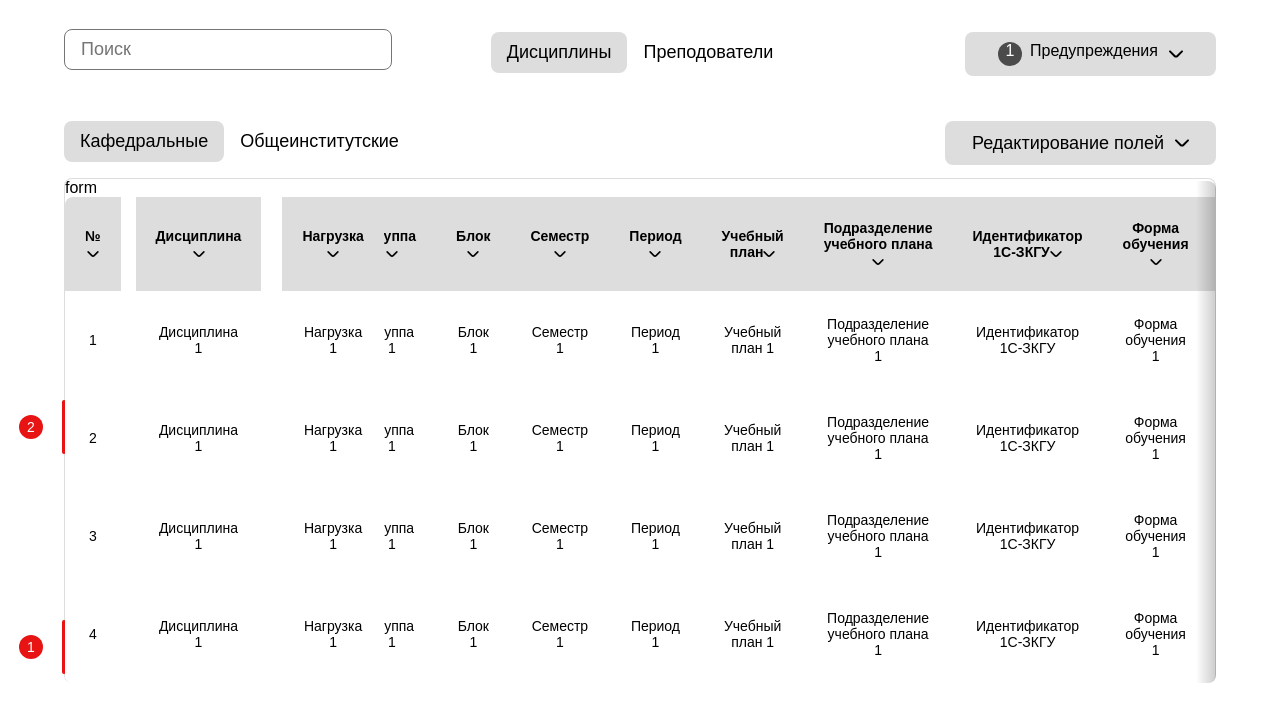
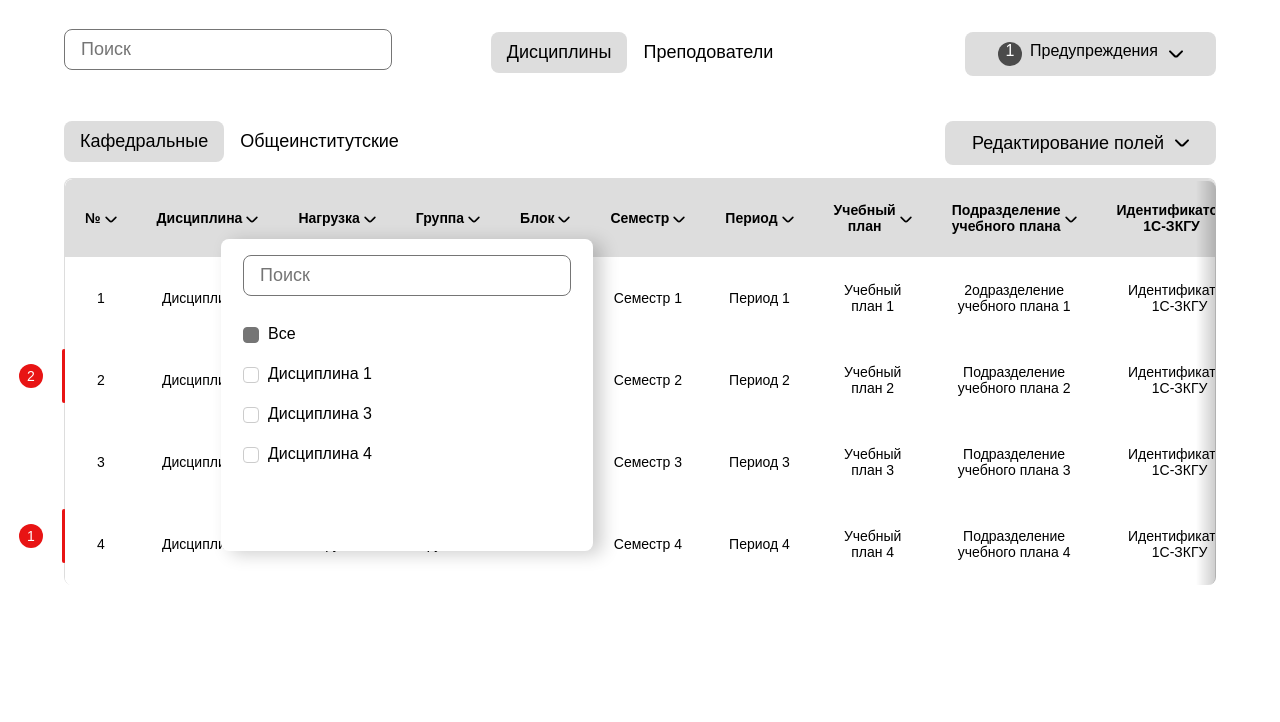
Before and after one commit to simai1/workloadICTIS, a React (Create React App) app in the folder workload/: page / in a window 1280 px wide. Both pictures are taken after a click on the element "Дисциплина". Shown: the top 722 px of the page. Built offline with nearby package versions, Linux system fonts and the light colour scheme; a web font is replaced by a local one.

Commit message:
SamplePoints

```diff
--- a/workload/src/components/TableDisciplines/TableDisciplines.jsx
+++ b/workload/src/components/TableDisciplines/TableDisciplines.jsx
@@ -5,6 +5,7 @@ import EditInput from "../EditInput/EditInput";
 import { useDispatch, useSelector } from "react-redux";
 import ContextMenu from "../../ui/ContextMenu/ContextMenu";
 import { NotificationForm } from "../../ui/NotificationForm/NotificationForm";
+import { SamplePoints } from "../../ui/SamplePoints/SamplePoints";
 
 function TableDisciplines() {
   const [updatedHeader, setUpdatedHeader] = useState([]); // State to hold the updated table headers
@@ -13,18 +14,31 @@ function TableDisciplines() {
   const [selectedComponent, setSelectedComponent] = useState("cathedrals");
   const [isHovered, setIsHovered] = useState(false);
   const [position, setPosition] = useState({ x: 0, y: 0 });
+  const [positionFigth, setPositionFigth] = useState({ x: 0, y: 0 });
   const [idRow, setIdrow] = useState(0);
-  const [isSelectionOfItemsShow, setSelectionOfItemsShow] = useState(false);
+  const [isSamplePointsShow, setSamplePointsShow] = useState(false);
+  const [isSamplePointsData, setSamplePointsData] = useState("");
 
+  // при нажатии на кружок уведомления
   const handleClic = (el, index) => {
     setIsHovered(!isHovered);
+    setSamplePointsShow(false);
     setPosition({ x: el.clientX - 50, y: el.clientY - 300 });
     setIdrow(index);
     console.log(index);
   };
 
-  const clickFigth = () => {
-    setSelectionOfItemsShow(!isSelectionOfItemsShow);
+  // фильтры к отдельной колонке
+  const clickFigth = (el, index) => {
+    setSamplePointsShow(!isSamplePointsShow);
+    setIsHovered(false);
+    setPositionFigth({ x: el.clientX - 50, y: el.clientY - 100 });
+    setSamplePointsData(
+      // выбор уникальных значений для каждой группы
+      tableData
+        .map((item) => item[Object.keys(item)[index]])
+        .filter((value, i, arr) => arr.indexOf(value) === i)
+    );
   };
 
   const notice = [
@@ -58,7 +72,7 @@ function TableDisciplines() {
       semester: "Семестр 1",
       period: "Период 1",
       studyPlan: "Учебный план 1",
-      studyPlanUnit: "Подразделение учебного плана 1",
+      studyPlanUnit: "2одразделение учебного плана 1",
       studyPlanUnitId: "Идентификатор 1С-ЗКГУ",
       educationForm: "Форма обучения 1",
       educationLevel: "Уровень подготовки 1",
@@ -75,71 +89,71 @@ function TableDisciplines() {
     {
       id: 2,
       discipline: "Дисциплина 1",
-      workload: "Нагрузка 1",
-      group: "Группа 1",
-      block: "Блок 1",
-      semester: "Семестр 1",
-      period: "Период 1",
-      studyPlan: "Учебный план 1",
-      studyPlanUnit: "Подразделение учебного плана 1",
+      workload: "Нагрузка 2",
+      group: "Группа 2",
+      block: "Блок 2",
+      semester: "Семестр 2",
+      period: "Период 2",
+      studyPlan: "Учебный план 2",
+      studyPlanUnit: "Подразделение учебного плана 2",
       studyPlanUnitId: "Идентификатор 1С-ЗКГУ ",
-      educationForm: "Форма обучения 1",
-      educationLevel: "Уровень подготовки 1",
-      trainingDirection: "Направление подготовки (специальность) 1",
-      profile: "Профиль 1",
-      educationalProgram: "Образовательная программа 1",
-      studentCount: "Количество студентов 1",
-      hours: "Часы 1",
-      classroomHours: "Аудиторные часы 1",
-      ratingControlHours: "Часы рейтинг-контроль 1",
-      zetCount: "Количество в ЗЕТ 1",
-      teacher: "Преподаватель 1",
+      educationForm: "Форма обучения 2",
+      educationLevel: "Уровень подготовки 2",
+      trainingDirection: "Направление подготовки (специальность) 2",
+      profile: "Профиль 2",
+      educationalProgram: "Образовательная программа 2",
+      studentCount: "Количество студентов 2",
+      hours: "Часы 2",
+      classroomHours: "Аудиторные часы 2",
+      ratingControlHours: "Часы рейтинг-контроль 2",
+      zetCount: "Количество в ЗЕТ 2",
+      teacher: "Преподаватель 2",
     },
     {
       id: 3,
-      discipline: "Дисциплина 1",
-      workload: "Нагрузка 1",
+      discipline: "Дисциплина 3",
+      workload: "Нагрузка 3",
       group: "Группа 1",
-      block: "Блок 1",
-      semester: "Семестр 1",
-      period: "Период 1",
-      studyPlan: "Учебный план 1",
-      studyPlanUnit: "Подразделение учебного плана 1",
+      block: "Блок 3",
+      semester: "Семестр 3",
+      period: "Период 3",
+      studyPlan: "Учебный план 3",
+      studyPlanUnit: "Подразделение учебного плана 3",
       studyPlanUnitId: "Идентификатор 1С-ЗКГУ ",
-      educationForm: "Форма обучения 1",
-      educationLevel: "Уровень подготовки 1",
-      trainingDirection: "Направление подготовки (специальность) 1",
-      profile: "Профиль 1",
-      educationalProgram: "Образовательная программа 1",
-      studentCount: "Количество студентов 1",
-      hours: "Часы 1",
-      classroomHours: "Аудиторные часы 1",
-      ratingControlHours: "Часы рейтинг-контроль 1",
-      zetCount: "Количество в ЗЕТ 1",
-      teacher: "Преподаватель 1",
+      educationForm: "Форма обучения 3",
+      educationLevel: "Уровень подготовки 3",
+      trainingDirection: "Направление подготовки (специальность) 3",
+      profile: "Профиль 3",
+      educationalProgram: "Образовательная программа 3",
+      studentCount: "Количество студентов 3",
+      hours: "Часы 3",
+      classroomHours: "Аудиторные часы 3",
+      ratingControlHours: "Часы рейтинг-контроль 3",
+      zetCount: "Количество в ЗЕТ 3",
+      teacher: "Преподаватель 3",
     },
     {
       id: 4,
-      discipline: "Дисциплина 1",
-      workload: "Нагрузка 1",
-      group: "Группа 1",
-      block: "Блок 1",
-      semester: "Семестр 1",
-      period: "Период 1",
-      studyPlan: "Учебный план 1",
-      studyPlanUnit: "Подразделение учебного плана 1",
+      discipline: "Дисциплина 4",
+      workload: "Нагрузка 4",
+      group: "Группа 2",
+      block: "Блок 4",
+      semester: "Семестр 4",
+      period: "Период 4",
+      studyPlan: "Учебный план 4",
+      studyPlanUnit: "Подразделение учебного плана 4",
       studyPlanUnitId: "Идентификатор 1С-ЗКГУ ",
-      educationForm: "Форма обучения 1",
-      educationLevel: "Уровень подготовки 1",
-      trainingDirection: "Направление подготовки (специальность) 1",
-      profile: "Профиль 1",
-      educationalProgram: "Образовательная программа 1",
-      studentCount: "Количество студентов 1",
-      hours: "Часы 1",
-      classroomHours: "Аудиторные часы 1",
-      ratingControlHours: "Часы рейтинг-контроль 1",
-      zetCount: "Количество в ЗЕТ 1",
-      teacher: "Преподаватель 1",
+      educationForm: "Форма обучения 4",
+      educationLevel: "Уровень подготовки 4",
+      trainingDirection: "Направление подготовки (специальность) 4",
+      profile: "Профиль 4",
+      educationalProgram: "Образовательная программа 4",
+      studentCount: "Количество студентов 4",
+      hours: "Часы 4",
+      classroomHours: "Аудиторные часы 4",
+      ratingControlHours: "Часы рейтинг-контроль 4",
+      zetCount: "Количество в ЗЕТ 4",
+      teacher: "Преподаватель 4",
     },
   ];
 
@@ -276,9 +290,9 @@ function TableDisciplines() {
               <tr className={styles.notice} key={index}>
                 <td
                   className={
-                    notice.some((item) => item.id_row === index) ?
-                    styles.notice_circle : null
-
+                    notice.some((item) => item.id_row === index)
+                      ? styles.notice_circle
+                      : null
                   }
                 >
                   <div
@@ -299,19 +313,21 @@ function TableDisciplines() {
             idRow={idRow}
           />
         )}
-        {isSelectionOfItemsShow && <div>form</div>}
+        {isSamplePointsShow && (
+          <SamplePoints
+            isSamplePointsData={isSamplePointsData}
+            positionFigth={positionFigth}
+            filteredData={filteredData}
+          />
+        )}
         <table className={styles.TableDisciplines}>
           <thead>
             <tr>
-              {updatedHeader.map((header) => (
-                <th key={header.key}  onClick={clickFigth}>
+              {updatedHeader.map((header, index) => (
+                <th key={header.key} onClick={(el) => clickFigth(el, index)}>
                   <div className={styles.th_inner}>
                     {header.label}
-                    <img
-                      src="./img/th_fight.svg"
-                      alt=">"
-
-                    ></img>
+                    <img src="./img/th_fight.svg" alt=">"></img>
                   </div>
                 </th>
               ))}
@@ -332,6 +348,21 @@ function TableDisciplines() {
                 ))}
               </tr>
             ))}
+            {/* {filteredData.map((row, index) => {
+              const checkValues = Object.values(row).some(
+                (value) => value === "Дисциплина 1"
+              );
+              if (checkValues) {
+                return (
+                  <tr key={index} onContextMenu={handleContextMenu}>
+                    {Object.keys(row).map((key) => (
+                      <td key={key}>{row[key]}</td>
+                    ))}
+                  </tr>
+                );
+              }
+              return null;
+            })} */}
           </tbody>
         </table>
         <div className={styles.Block__tables__shadow}></div>
--- a/workload/src/components/TableDisciplines/TableDisciplines.module.scss
+++ b/workload/src/components/TableDisciplines/TableDisciplines.module.scss
@@ -67,9 +67,19 @@
       text-align: center;
       // position: relative;
     }
+    .th_inner {
+      display: flex;
+      flex-direction: row;
+      img {
+        padding-left: 4px;
+        padding-top: 3px;
+        cursor: pointer;
+      }
+    }
     th {
       background-color: var(--gray-color);
       padding: 15px 20px !important;
+      cursor: pointer;
     }
     th:first-child {
       border-radius: 8px 0px 0px 0px;
@@ -97,8 +107,9 @@
     td {
       // opacity: 0;
       font-size: 0;
-      height: 110px;
       box-sizing: border-box;
+      // border: 1px solid red;
+      height: 54.4px;
     }
     tr {
       height: 20px;
@@ -106,7 +117,8 @@
 
     th {
       background-color: #fff;
-      height: 9px;
+      box-sizing: border-box;
+      height: 61px;
     }
   }
 
@@ -138,15 +150,18 @@
       border-radius: 10px;
     }
   }
-
 }
 
-table td{
-  padding: 17px 20px!important;
+table td {
+  padding: 17px 20px !important;
 }
-.Block__tables__shadow{
-  background: linear-gradient(270deg, rgba(0, 0, 0, 0.2) 0%, rgba(0, 0, 0, 0) 100%);
-  height:calc((100%) - (60px));
+.Block__tables__shadow {
+  background: linear-gradient(
+    270deg,
+    rgba(0, 0, 0, 0.2) 0%,
+    rgba(0, 0, 0, 0) 100%
+  );
+  height: calc((100%) - (60px));
   width: 20px;
   position: absolute;
   right: 0;
@@ -157,19 +172,19 @@ table td{
 
 th:nth-child(1),
 td:nth-child(1) {
-  position: sticky!important;
+  position: sticky !important;
   left: 0px;
   background-color: white; /* Чтобы столбцы не перекрывали друг друга */
 }
 th:nth-child(2),
 td:nth-child(2) {
-  position: sticky!important;
-  left: 70.41px;
+  position: sticky !important;
+  left: 54.4px;
   background-color: white; /* Чтобы столбцы не перекрывали друг друга */
 }
 th:nth-child(3),
 td:nth-child(3) {
-  position: sticky!important;
-  left: 217.55px;
+  position: sticky !important;
+  left: 185.55px;
   background-color: white; /* Чтобы столбцы не перекрывали друг друга */
 }
--- /dev/null
+++ b/workload/src/ui/SamplePoints/SamplePoints.jsx
@@ -0,0 +1,72 @@
+import React, { useState } from "react";
+import styles from "./SamplePoints.module.scss";
+export function SamplePoints(props) {
+  const [isChecked, setChecked] = useState([]);
+  const [isAllChecked, setAllChecked] = useState(false);
+  const [searchText, setSearchText] = useState("");
+  const handleInputChange = (event) => {
+    setSearchText(event.target.value);
+  };
+  const filteredData = props.isSamplePointsData.filter((el) =>
+    el.toLowerCase().includes(searchText.toLowerCase())
+  );
+
+  const onAllChecked = () => {
+    isAllChecked ? setChecked(filteredData) : setChecked([]);
+    setAllChecked(!isAllChecked);
+  };
+
+  const onChecked = (el, index) => {
+    if (isChecked.includes(el)) {
+      // Если значение уже существует, удаляем его из массива
+      setChecked((prevChecked) => prevChecked.filter((item) => item !== el));
+      setAllChecked(true);
+    } else {
+      // Если значение уникально, добавляем его в массив
+      setChecked((prevChecked) => [...prevChecked, el]);
+    }
+    console.log(el, isChecked);
+  };
+
+  return (
+    <main
+      className={styles.SamplePoints}
+      style={{
+        top: props.positionFigth.y,
+        left: props.positionFigth.x,
+      }}
+    >
+      <div className={styles.container}>
+        <input
+          className={styles.search}
+          type="text"
+          placeholder="Поиск"
+          value={searchText}
+          onChange={handleInputChange}
+        />
+        <div className={styles.points}>
+          <div>
+            <input
+              type="checkbox"
+              onClick={onAllChecked}
+              checked={!isAllChecked}
+            />{" "}
+            <p>Все</p>
+          </div>
+          {filteredData.map((el, index) => {
+            return (
+              <div key={index}>
+                <input
+                  type="checkbox"
+                  onClick={() => onChecked(el, index)}
+                  checked={isChecked.includes(el)}
+                />
+                <p>{el}</p>
+              </div>
+            );
+          })}
+        </div>
+      </div>
+    </main>
+  );
+}
--- /dev/null
+++ b/workload/src/ui/SamplePoints/SamplePoints.module.scss
@@ -0,0 +1,49 @@
+.SamplePoints {
+  position: absolute;
+  height: 280px;
+  background-color: #fff;
+  width: 340px;
+  //   top: 100px;
+  //   left: 200px;
+  box-shadow: 9px 3px 18px rgba(0, 0, 0, 0.2);
+  z-index: 100;
+  padding: 16px;
+  display: flex;
+  justify-content: center;
+  border-radius: 8px;
+  .search {
+    padding: 0;
+    top: 0 !important;
+    position: relative !important;
+    cursor: pointer;
+  }
+  .points {
+    position: relative;
+    overflow-y: auto;
+    height: 70%;
+    font-size: 16px;
+    input {
+      position: absolute;
+      display: flex;
+      align-items: center;
+      margin-bottom: 10px;
+      margin-left: -2px;
+      opacity: 0;
+      width: 20px;
+      height: 20px;
+      cursor: pointer;
+    }
+  }
+  .points::-webkit-scrollbar {
+    width: 5px; /* ширина scrollbar */
+  }
+  .points::-webkit-scrollbar-track {
+    background: #fff; /* цвет дорожки */
+  }
+  .points::-webkit-scrollbar-thumb,
+  .points::-webkit-scrollbar-thumb {
+    background-color: #a6a6a6;
+    border-radius: 5px;
+    border: 3px solid #a6a6a6;
+  }
+}
```
Also changed, not shown: workload/src/ui/SelectionOfItems/SelectionOfItems.jsx (deleted), workload/src/ui/SelectionOfItems/SelectionOfItems.module.scss (deleted).
